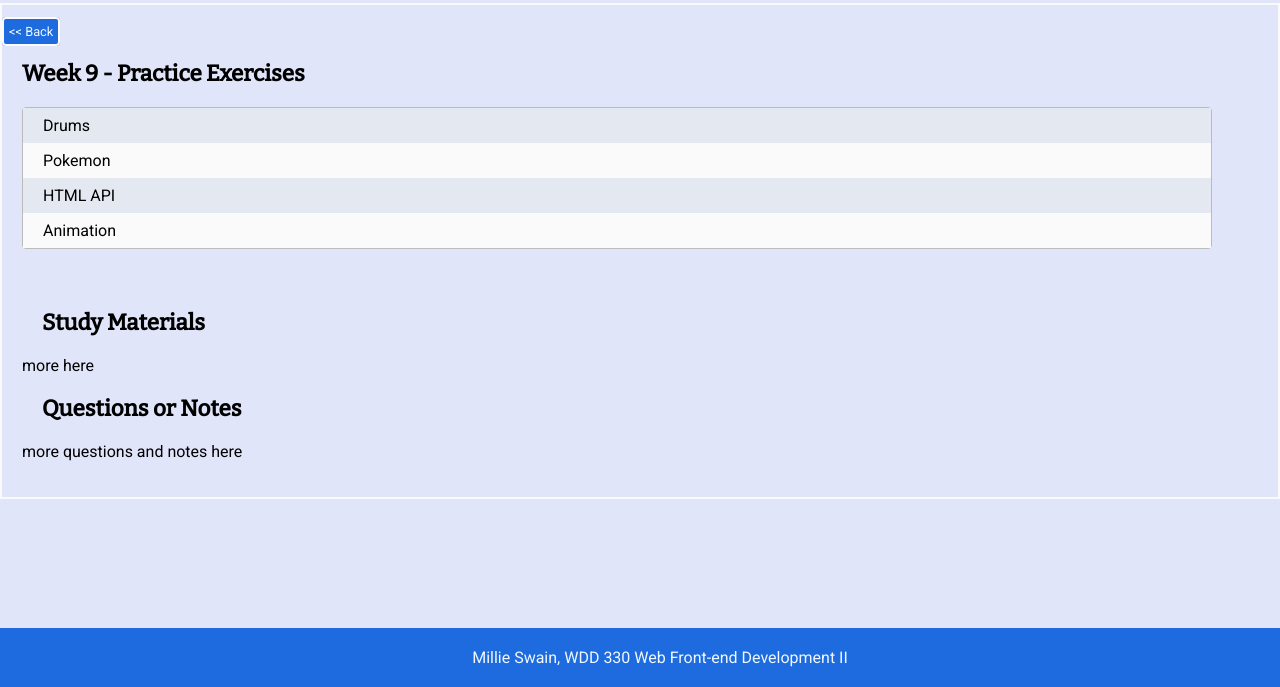
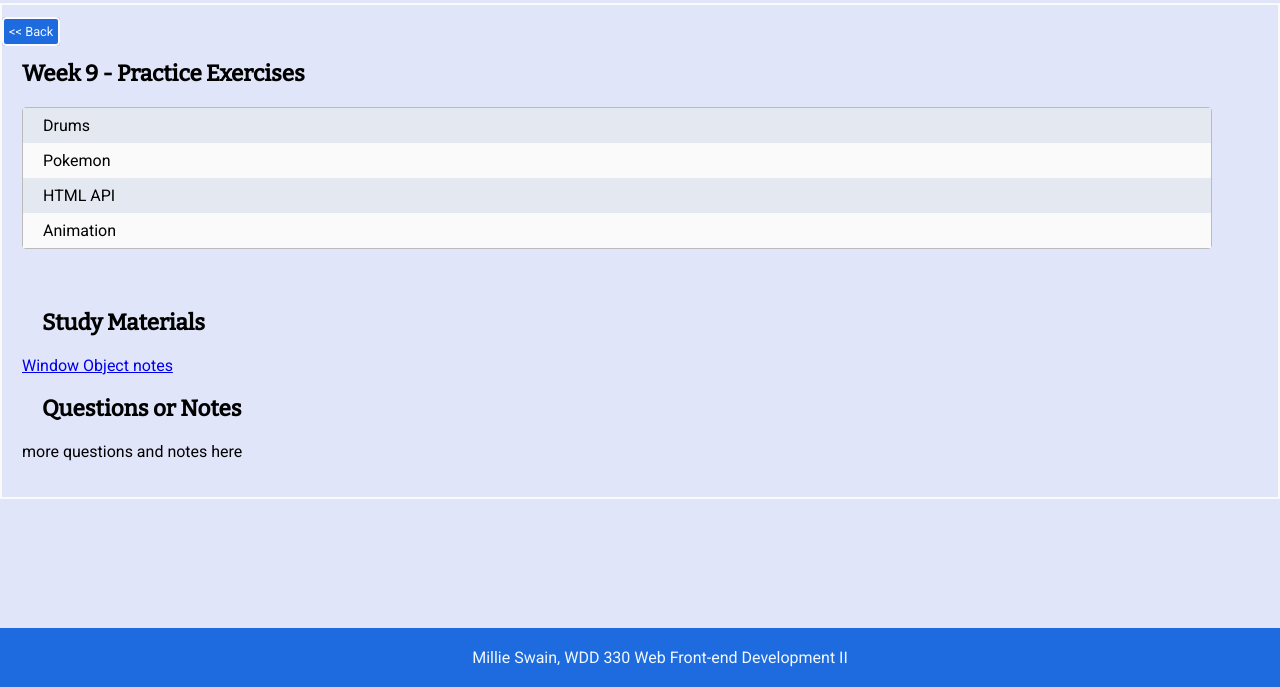
Before and after one commit to mswain430/wdd-330, a plain HTML site: page week09/index.html in a window 1280 px wide. Shown: the part 113-800 px from the top of the page. Drawn offline with nearby package versions, Linux system fonts and the light colour scheme; a script that the page names is missing.

Commit message:
windowObject Notes

```diff
--- a/week09/index.html
+++ b/week09/index.html
@@ -27,7 +27,7 @@
                  <li><a href="animation.html">animation</a></li>
             </ul>
    <div class="notes"><h3 class="details">Study Materials</h3>
-    <p>more here</p>
+    <p><a href="windowObject.txt">Window Object notes</a></p>
     <h3  class="details">Questions or Notes </h3>
     <p>more questions and notes here</p>
    </div> </main>
```
